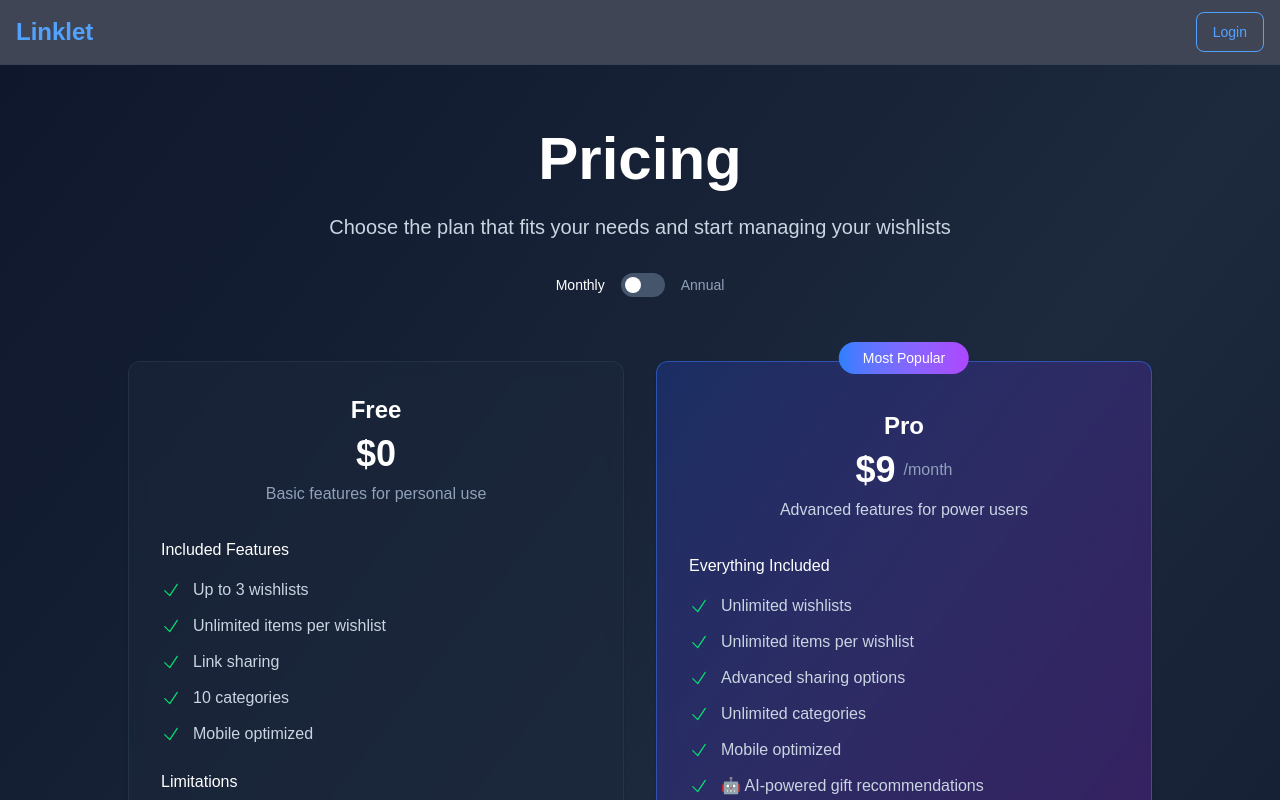
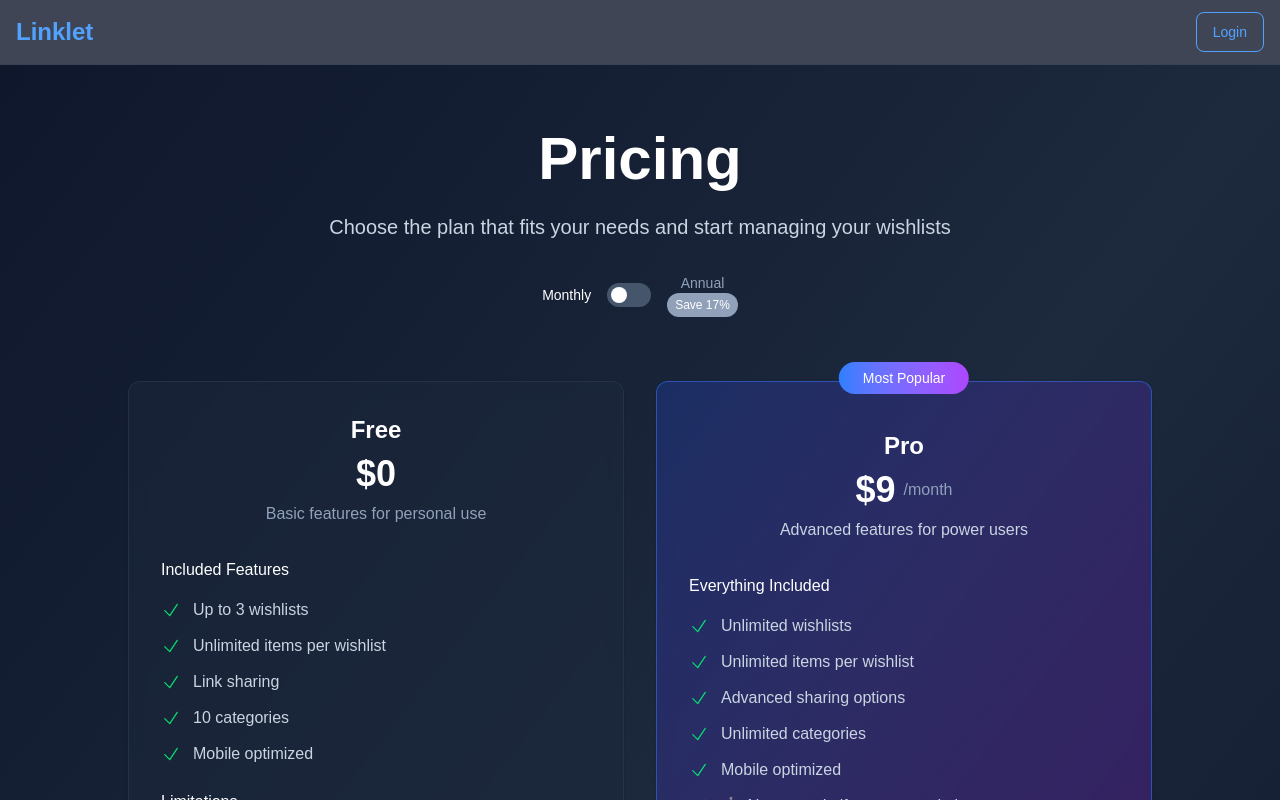
Before and after one commit to HyungwonJang0327/linklet, a Next.js app: page /en/pricing in a window 1280 px wide. Shown: the top 800 px of the page. Built offline with nearby package versions, Linux system fonts and the light colour scheme.

Commit message:
fix: 요금제 페이지 연간 뱃지 위치 수정

```diff
--- a/app/[locale]/pricing/page.tsx
+++ b/app/[locale]/pricing/page.tsx
@@ -73,24 +73,20 @@ export default function PricingPage() {
             </span>
             <button
               onClick={() => setIsAnnual(!isAnnual)}
-              className={`relative inline-flex h-6 w-11 items-center rounded-full transition-colors ${
-                isAnnual ? 'bg-blue-600' : 'bg-slate-600'
-              }`}
+              className={`relative inline-flex h-6 w-11 items-center rounded-full transition-colors ${isAnnual ? 'bg-blue-600' : 'bg-slate-600'}`}
             >
               <span
-                className={`inline-block h-4 w-4 transform rounded-full bg-white transition-transform ${
-                  isAnnual ? 'translate-x-6' : 'translate-x-1'
-                }`}
+                className={`inline-block h-4 w-4 transform rounded-full bg-white transition-transform ${isAnnual ? 'translate-x-6' : 'translate-x-1'}`}
               />
             </button>
-            <span className={`text-sm ${isAnnual ? 'text-white' : 'text-slate-400'}`}>
-              {t('pricing.annual') || '연간'}
-            </span>
-            {isAnnual && (
-              <span className="bg-green-500 text-white text-xs px-2 py-1 rounded-full ml-2">
+            <div className='flex flex-col'>
+              <span className={`text-sm ${isAnnual ? 'text-white' : 'text-slate-400'}`}>
+                {t('pricing.annual') || '연간'}
+              </span>
+              <span className={`${isAnnual ? 'bg-green-500' : 'bg-slate-400'} text-white text-xs px-2 py-1 rounded-full`}>
                 {t('pricing.save') || '17% 절약'}
               </span>
-            )}
+            </div>
           </div>
         </div>
 
```
